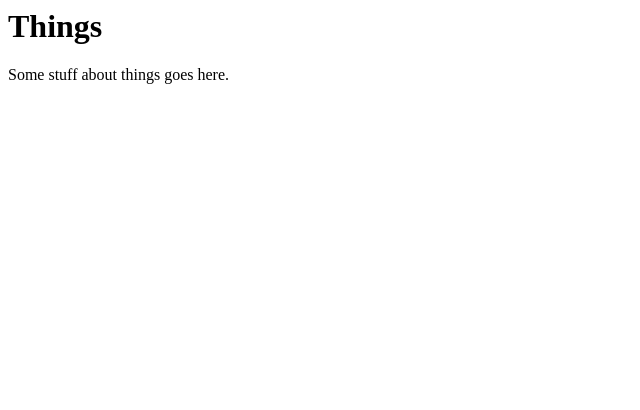
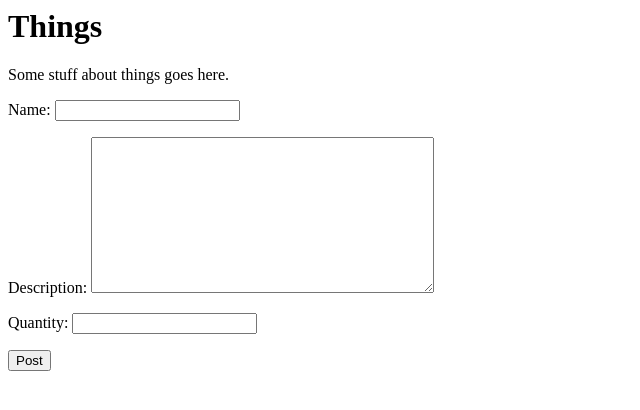
Before and after one commit to KCL-SEG/things-2-zard01, a Django app: template things/templates/home.html in a window 1280 px wide. Shown: the top 410 px of the page, without its empty margins (0-640 px from the left). Run offline with Django 3.2, Linux system fonts and the light colour scheme; the template is opened without the code that fills it: values that come from a table or form of the project are taken from there, others are empty.

Commit message:
Created new ThingForm and display and home page

```diff
--- a/things/forms.py
+++ b/things/forms.py
@@ -1,3 +1,14 @@
 """Forms of the project."""
+from django import forms
+from django.core.validators import RegexValidator
+from .models import Thing
+# Create your forms here.
 
-# Create your forms here.
+class ThingForm(forms.ModelForm):
+    class Meta:
+        model = Thing
+        fields=['name', 'description', 'quantity']
+        widgets = {'description' : forms.Textarea(), 'quantity':forms.NumberInput()}
+
+    def clean(self):
+        pass
--- a/things/templates/home.html
+++ b/things/templates/home.html
@@ -7,5 +7,10 @@
     Things
   </h1>
   <p>Some stuff about things goes here.</p>
+  <form action="{% url 'home' %}">
+    {% csrf_token %}  <!--allows server to auth source of a request to ensure no one is trying to pretend to send request from our browser on their end so they can access our account-->
+    {{ form.as_p }}<!--double curly brackets used to present variables in template-->
+    <input type="submit" value="Post">
+  </form>
 </body>
 </html>
--- a/things/views.py
+++ b/things/views.py
@@ -1,4 +1,7 @@
 from django.shortcuts import render
+from .forms import ThingForm
+
 
 def home(request):
+    form = ThingForm()
     return render(request, 'home.html', {'form': form})
```
